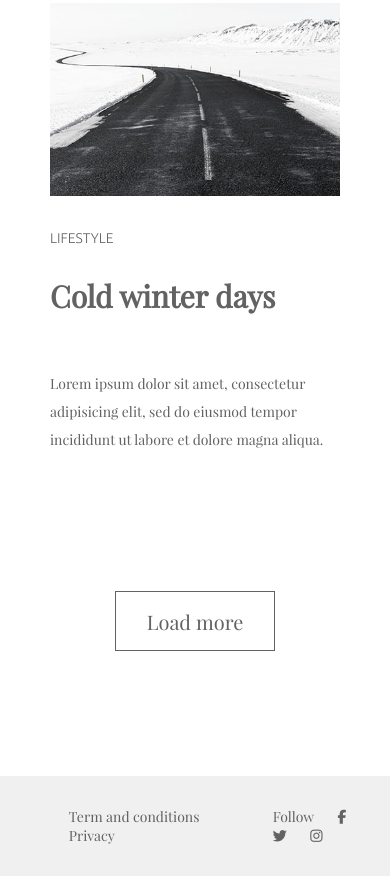
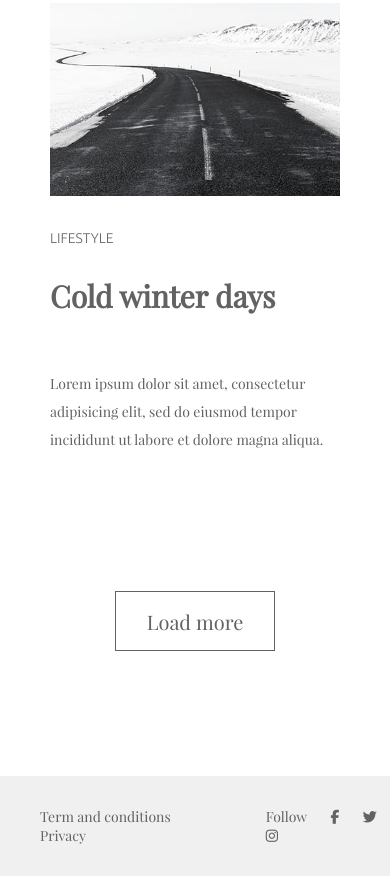
Before and after one commit to sonvu056/sonvu056.github.io, a plain HTML site: page Responsive/Minimo/index.html in a window 390 px wide. Shown: the part 4832-5708 px from the top of the page. Drawn offline with Linux system fonts and the light colour scheme; files whose address does not match are found by name.

Commit message:
Update style.css

```diff
--- a/Responsive/Minimo/style.css
+++ b/Responsive/Minimo/style.css
@@ -272,4 +272,8 @@ h3 {
         margin-left: -50px;
         margin-right: -50px;
     }
+    .footer {
+        padding-left: 20px;
+        padding-right: 10px;
+    }
 }
```
